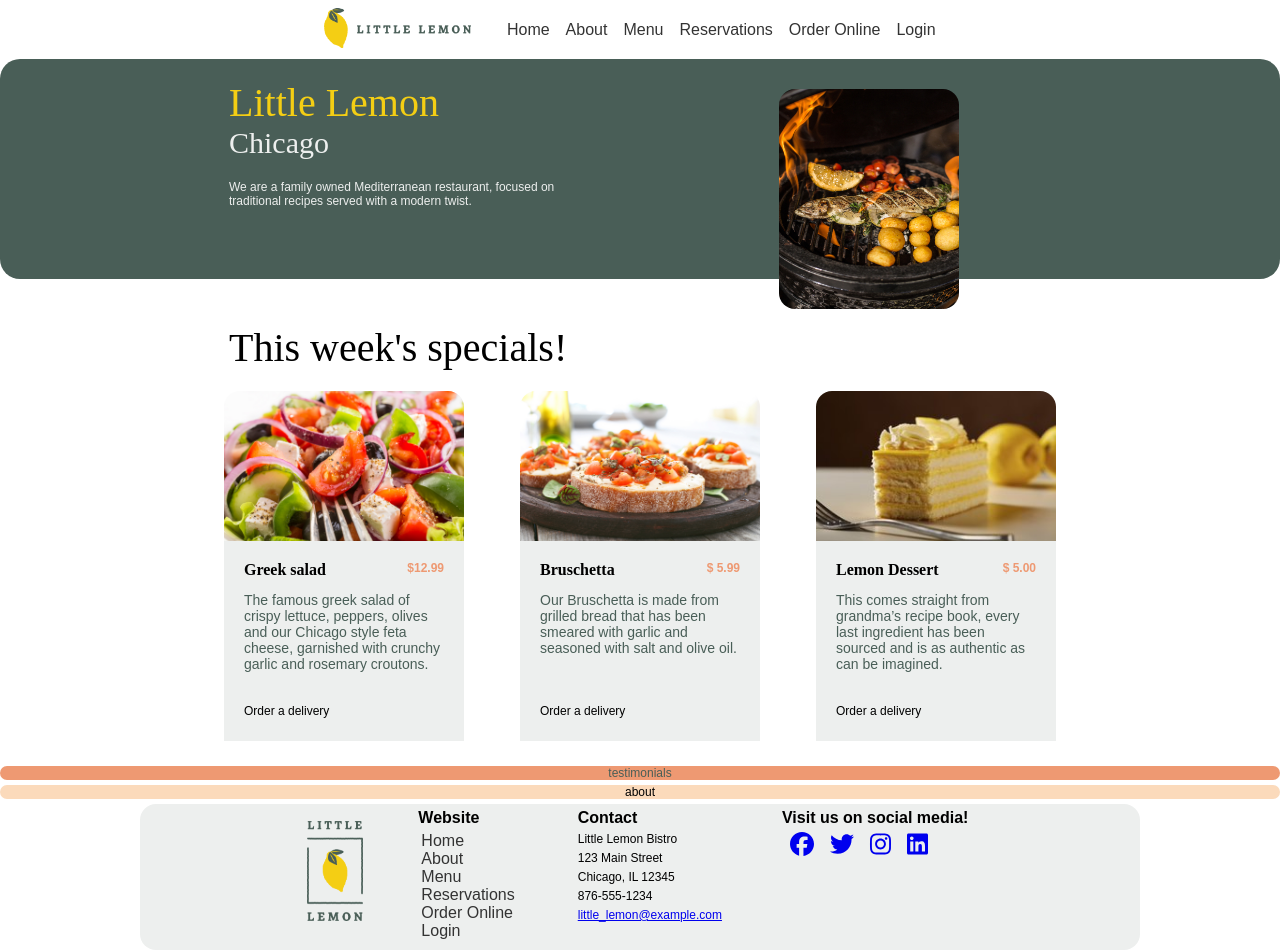
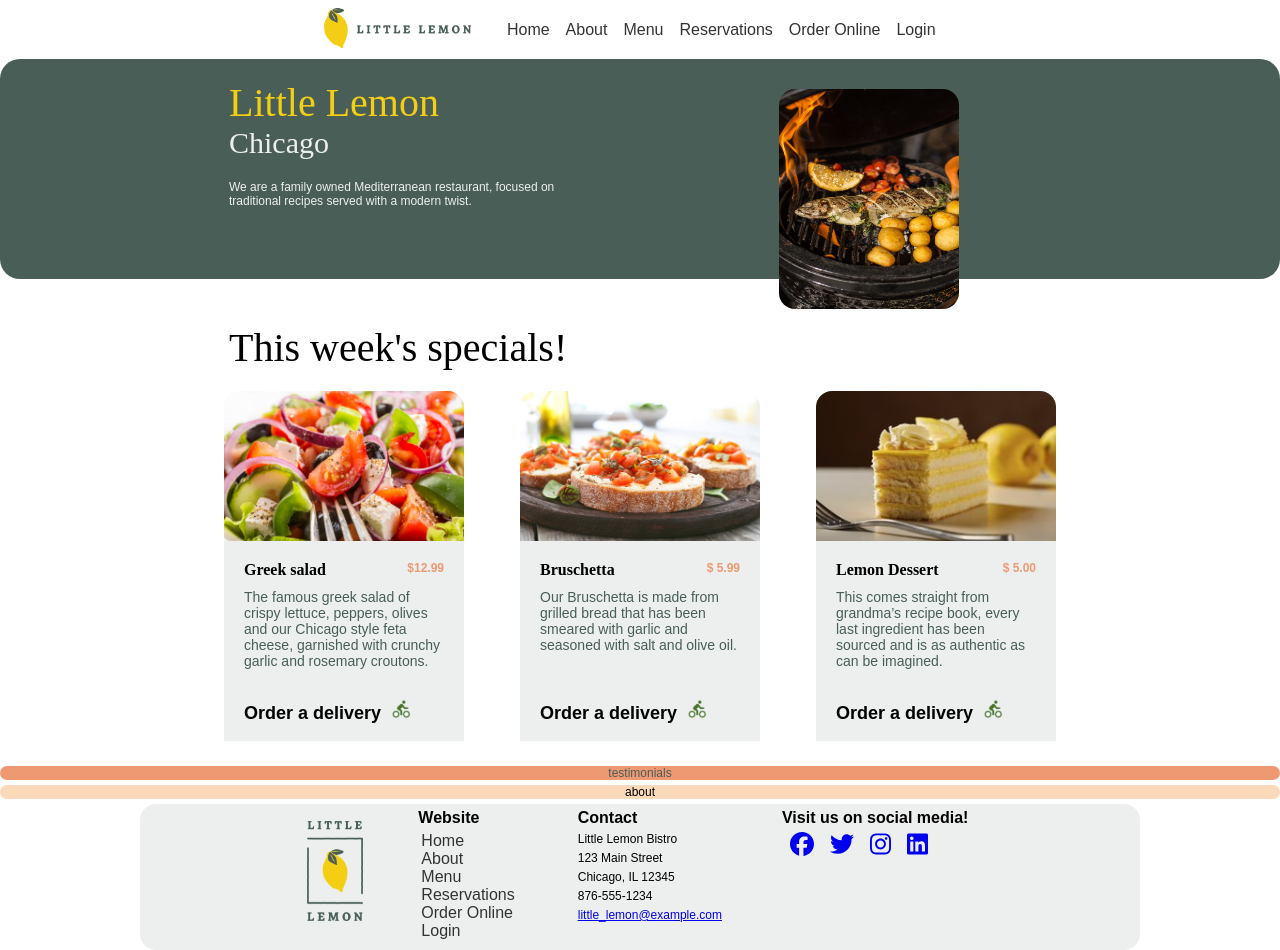
Before and after one commit to rdesantis/react-demo, a React (Create React App) app: page / in a window 1280 px wide. Built offline with nearby package versions, Linux system fonts and the light colour scheme.

Commit message:
Add bike image to highlight

```diff
--- a/src/components/home-page/HighlightCard.js
+++ b/src/components/home-page/HighlightCard.js
@@ -7,9 +7,10 @@ const HighlightCard = (props) => {
                 <h2 className='highlight-name'>{card.name}</h2>
                 <p className='highlight-price'>{card.price}</p>
                 <p className='highlight-description'>{card.description}</p>
-                <p className='highlight-order'>
+                <h6 className='highlight-order'>
                     Order a delivery
-                </p>
+                    <img src='bike.png' alt='bike' />
+                </h6>
             </div>
         </div>
     );
--- a/src/index.css
+++ b/src/index.css
@@ -345,6 +345,11 @@ footer .socials li {
   grid-area: highlight-order;
 }
 
+.highlight-order img {
+  height: 20px;
+  padding-left: 10px;
+}
+
 @media (min-width: 750px) {
   #highlight-cards {
     display: flex;
```
Also changed, not shown: public/Bike.png (added).
